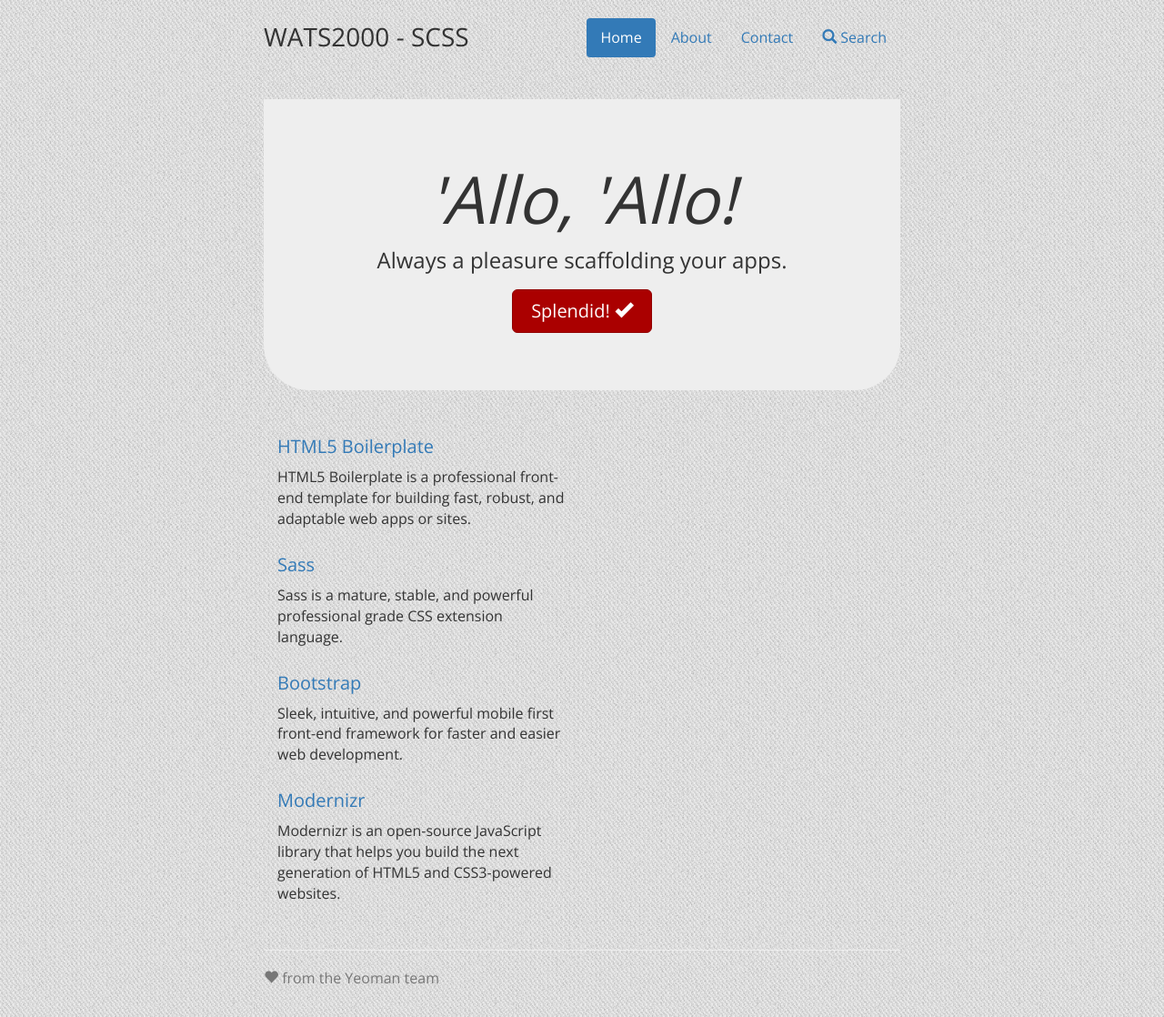
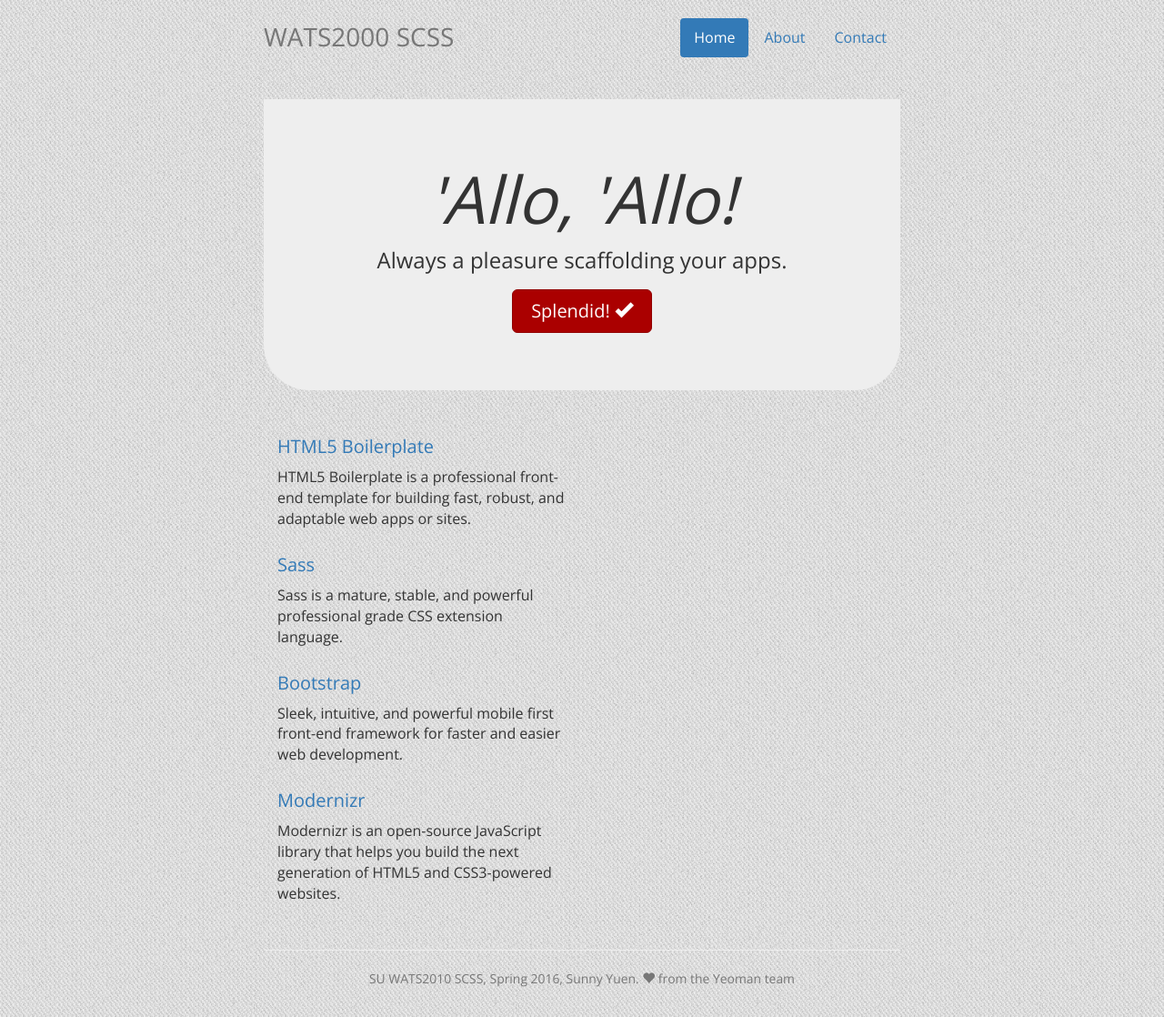
Before and after one commit to yuens1002/wats2000, a website: page app/index.html in a window 1280 px wide. Shown: the whole page at 91% size. Drawn offline with nearby package versions, Linux system fonts and the light colour scheme; files that its build step writes are made by us from their sources; files whose address does not match are found by name.

Commit message:
changes to index.html

```diff
--- a/app/index.html
+++ b/app/index.html
@@ -2,7 +2,7 @@
 <html class="no-js" lang="">
   <head>
     <meta charset="utf-8">
-    <title>wats2000</title>
+    <title>wats2000 - SCSS</title>
     <meta name="description" content="">
     <meta name="viewport" content="width=device-width, initial-scale=1">
 
@@ -34,9 +34,8 @@
           <li class="active"><a href="#">Home</a></li>
           <li><a href="#">About</a></li>
           <li><a href="#">Contact</a></li>
-          <li><a href="#"><span class="glyphicon glyphicon-search"></span> Search</a></li>
         </ul>
-        <h3>WATS2000 - SCSS</h3>
+        <h3 class="text-muted">WATS2000 SCSS</h3>
       </div>
 
       <div class="jumbotron">
@@ -64,7 +63,7 @@
       </div>
 
       <div class="footer">
-        <p><span class="glyphicon glyphicon-heart"></span> from the Yeoman team</p>
+        <p class="text-center"><small>SU WATS2010 SCSS, Spring 2016, Sunny Yuen.  <span class="glyphicon glyphicon-heart"></span> from the Yeoman team</small></p>
       </div>
     </div>
 
```
